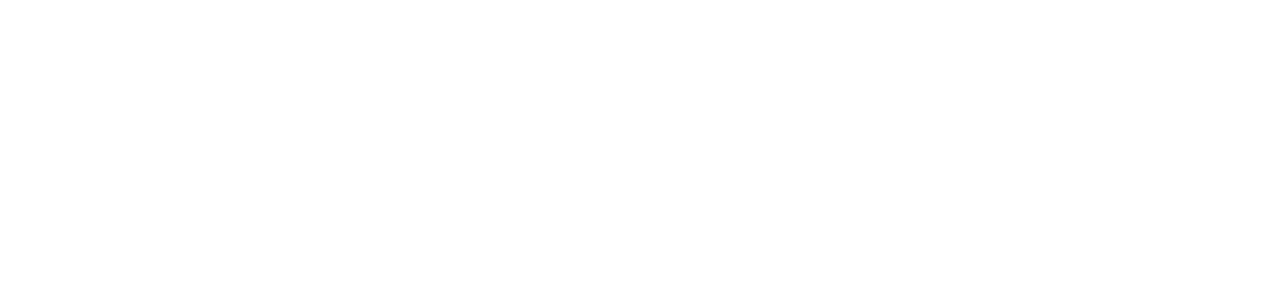
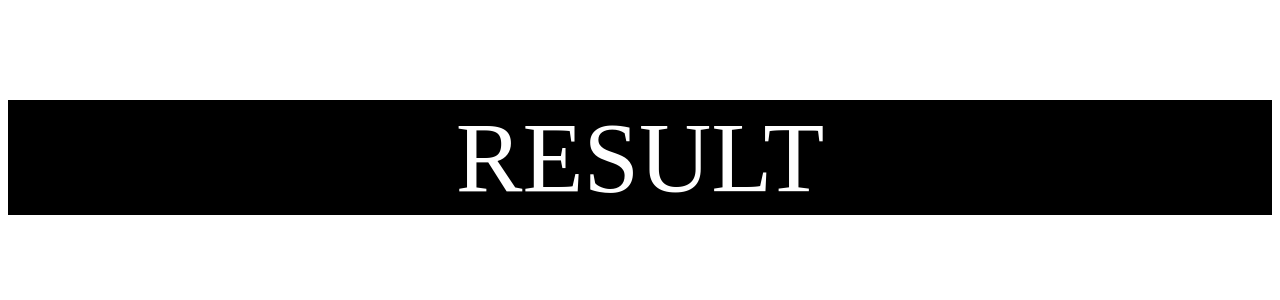
Before and after one commit to hoonil1/hoonil_react, a React (Create React App) app: page / in a window 1280 px wide. Shown: the top 300 px of the page. Built offline with nearby package versions, Linux system fonts and the light colour scheme.

Commit message:
props 관련공부2233

```diff
--- a/src/App.js
+++ b/src/App.js
@@ -1,8 +1,23 @@
-
 function App() {
   return (
-    <div>
+    <MyText
+      style={{
+        color: "white",
+        background: "black",
+        textAlign: "center",
+        width: "100%",
+        height: "100%",
+        fontSize: "100px",
+      }}
+      value={"RESULT"}
+    />
+  );
+}
 
+function MyText(props) {
+  return (
+    <div style={props.style}>
+      <p>{props.value}</p>
     </div>
   );
 }
```
